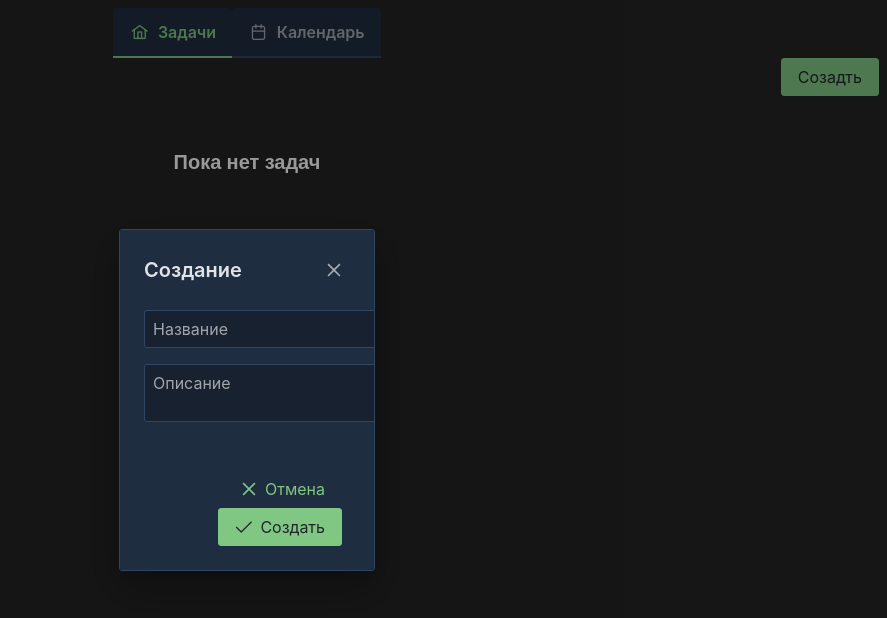
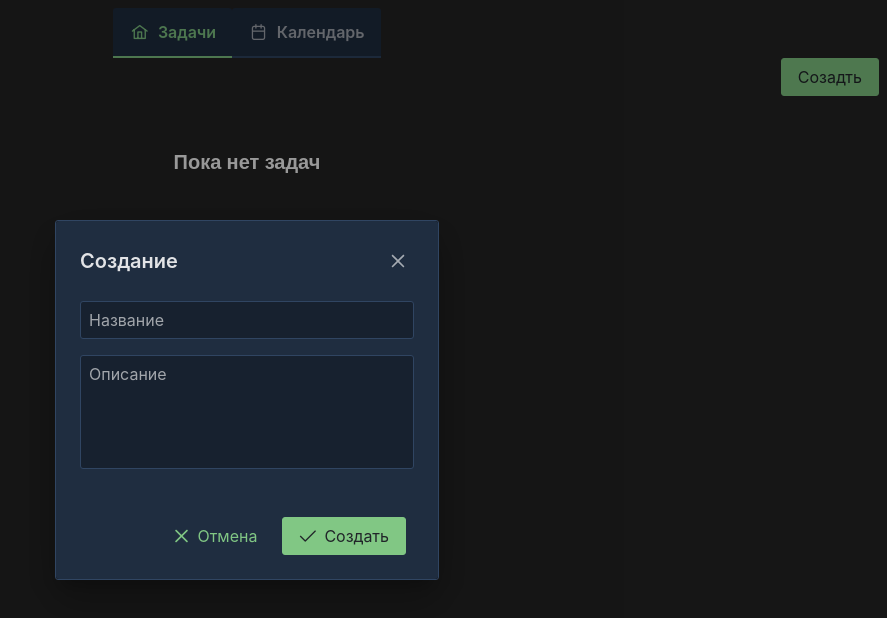
Before and after one commit to MrLIINdor/pet-todo, a React (Vite) app: page / in a window 1280 px wide. Both pictures are taken after a click on the button "Созадть". Shown: the top 618 px of the page, without its empty margins (393-1280 px from the left). Built offline with nearby package versions, Linux system fonts and the light colour scheme.

Commit message:
fix modal

```diff
--- a/src/components/Modal/TModal.css
+++ b/src/components/Modal/TModal.css
@@ -1,13 +1,12 @@
-.container {
-  display: flex;
-  flex-direction: column;
-  justify-content: center;
-}
-
 .input-d {
   margin: 1em 0;
+  height: 10em !important;
 }
 
 .box {
-  width: 20vw;
+  max-width: 50%;
+  min-width: 30%;
+
+  max-height: 45%;
+  min-height: 30%;
 }
--- a/src/components/Modal/TModal.jsx
+++ b/src/components/Modal/TModal.jsx
@@ -36,23 +36,23 @@ export default function TModal({ record, setRecord, isModal, close }) {
       modal
       header={isModal.isEdit ? 'Изменение' : 'Создание'}
       className="box"
+      contentStyle={{ display: 'flex', flexDirection: 'column', justifyContent: 'center' }}
       footer={footerContent}
       visible={isModal.isOpen}
       onHide={close}
     >
-      <div className="container">
       <InputText
         placeholder="Название"
         value={record.title}
         onChange={(e) => setRecord({ ...record, title: e.target.value })}
       />
       <InputTextarea
+        autoResize
         placeholder="Описание"
         value={record.description}
         onChange={(e) => setRecord({ ...record, description: e.target.value })}
         className="input-d"
       />
-      </div>
     </Dialog>
   );
 }
```
Lines whose indentation alone changed are shown as unchanged.
